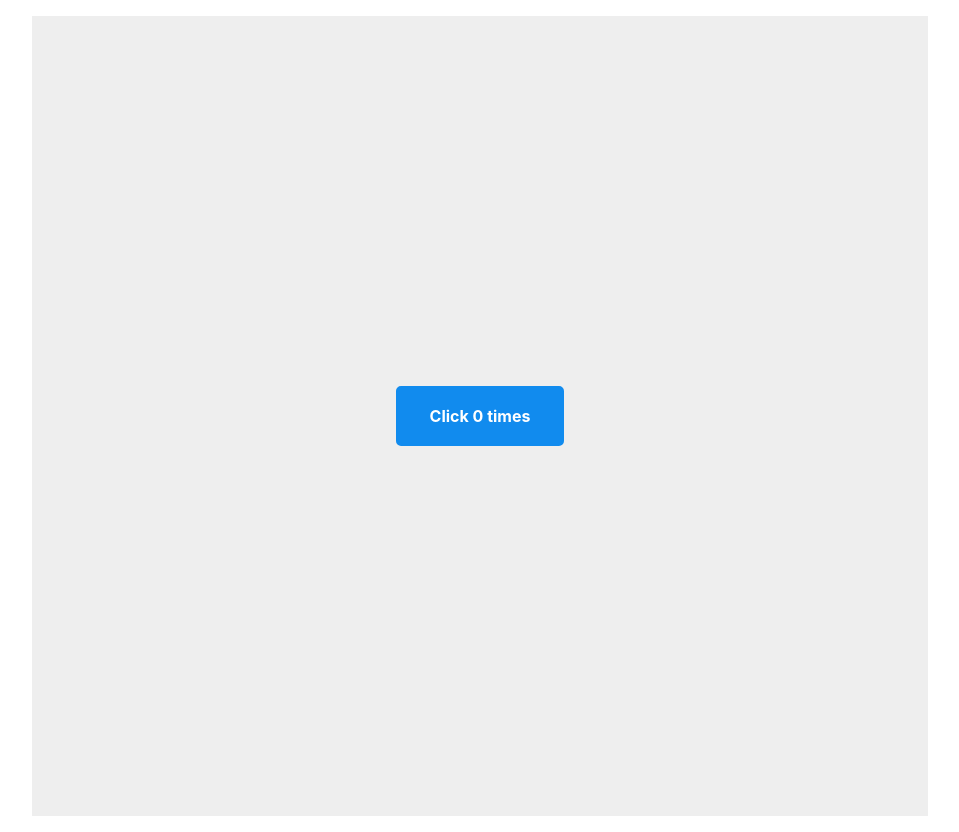
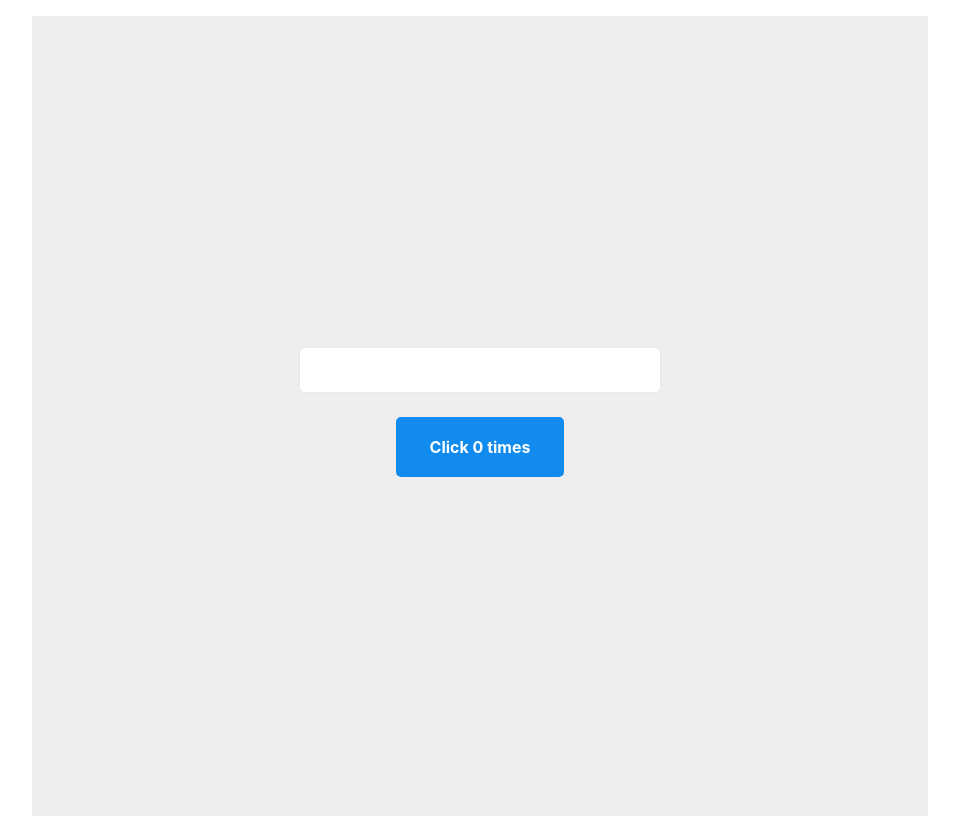
Before and after one commit to tutu-tonton/React-Hooks-tut_Codevolution, a React (Create React App) app: page / in a window 1280 px wide. Shown: the whole page, without its empty margins (160-1119 px from the left). Built offline with nearby package versions, Linux system fonts and the light colour scheme.

Commit message:
lesson9 Conditionally run effects - HookCounterOne作成

```diff
--- a/src/App.js
+++ b/src/App.js
@@ -6,12 +6,14 @@
 // import HookCounterThree from './components/HookCounterThree.component';
 // import HookCounterFour from './components/HookCounterFour.component';
 // import ClassCounterOne from './components/ClassCounterOne';
-import HookCounter from './components/HookCounter';
+// import HookCounter from './components/HookCounter';
+import HookCounterOne from './components/HookCounterOne';
 
 function App() {
 	return (
 		<div className="App">
-			<HookCounter />
+			<HookCounterOne />
+			{/* <HookCounter /> */}
 			{/* <ClassCounterOne /> */}
 
 			{/* ===== useState ===== */}
--- /dev/null
+++ b/src/components/HookCounterOne.js
@@ -0,0 +1,25 @@
+//========================================
+//  lesson8 Conditionally run effects
+//========================================
+
+import React, { useState, useEffect } from 'react';
+
+const HookCounterOne = () => {
+	const [count, setCount] = useState(0);
+	const [name, setName] = useState('');
+
+	// render後にコールバック関数が実行される
+	useEffect(() => {
+		console.log('useEffect - Updating document title');
+		document.title = `You clicked ${count} times`;
+	}, [count]);
+
+	return (
+		<div>
+			<input type="text" value={name} onChange={(e) => setName(e.target.value)} />
+			<button onClick={() => setCount(count + 1)}>Click {count} times</button>
+		</div>
+	);
+};
+
+export default HookCounterOne;
```
Also changed, not shown: 1 other file (tests, documents, lock files or other folders).
